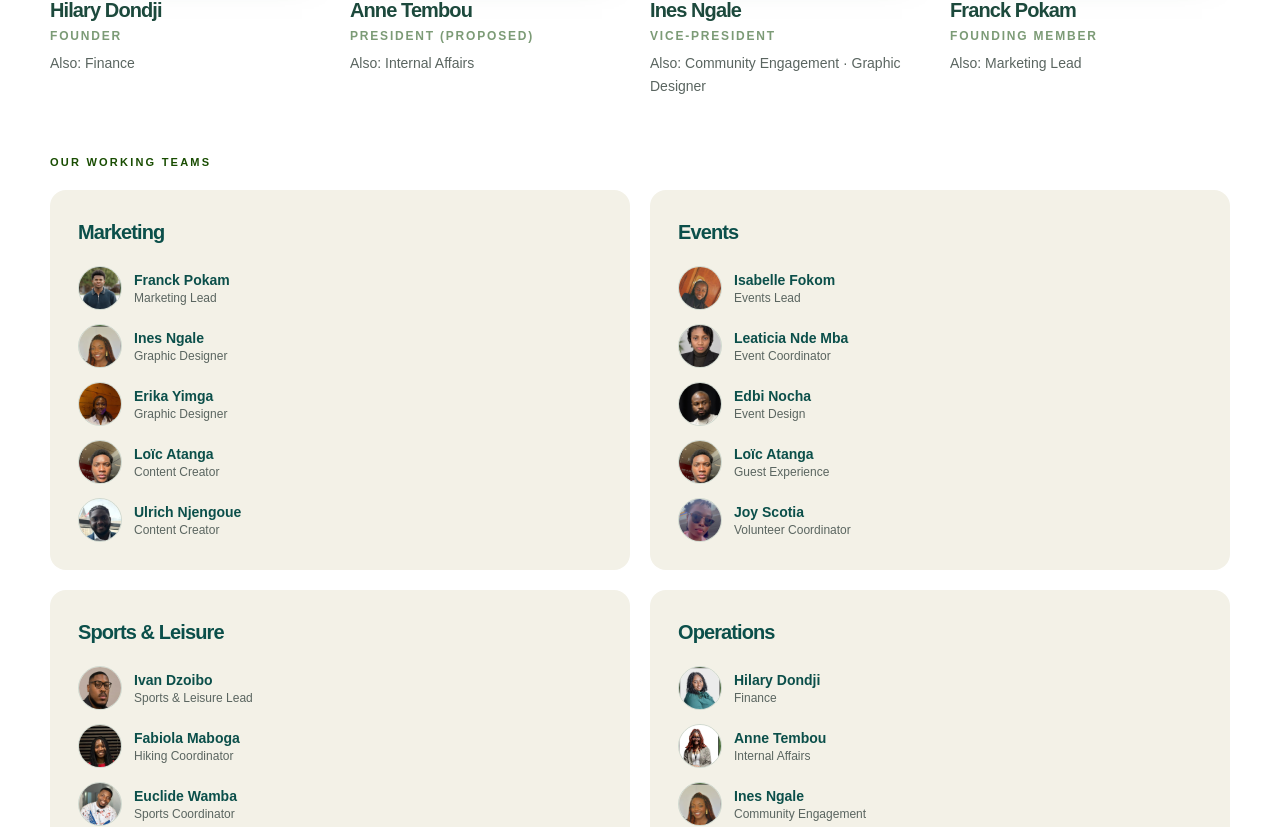
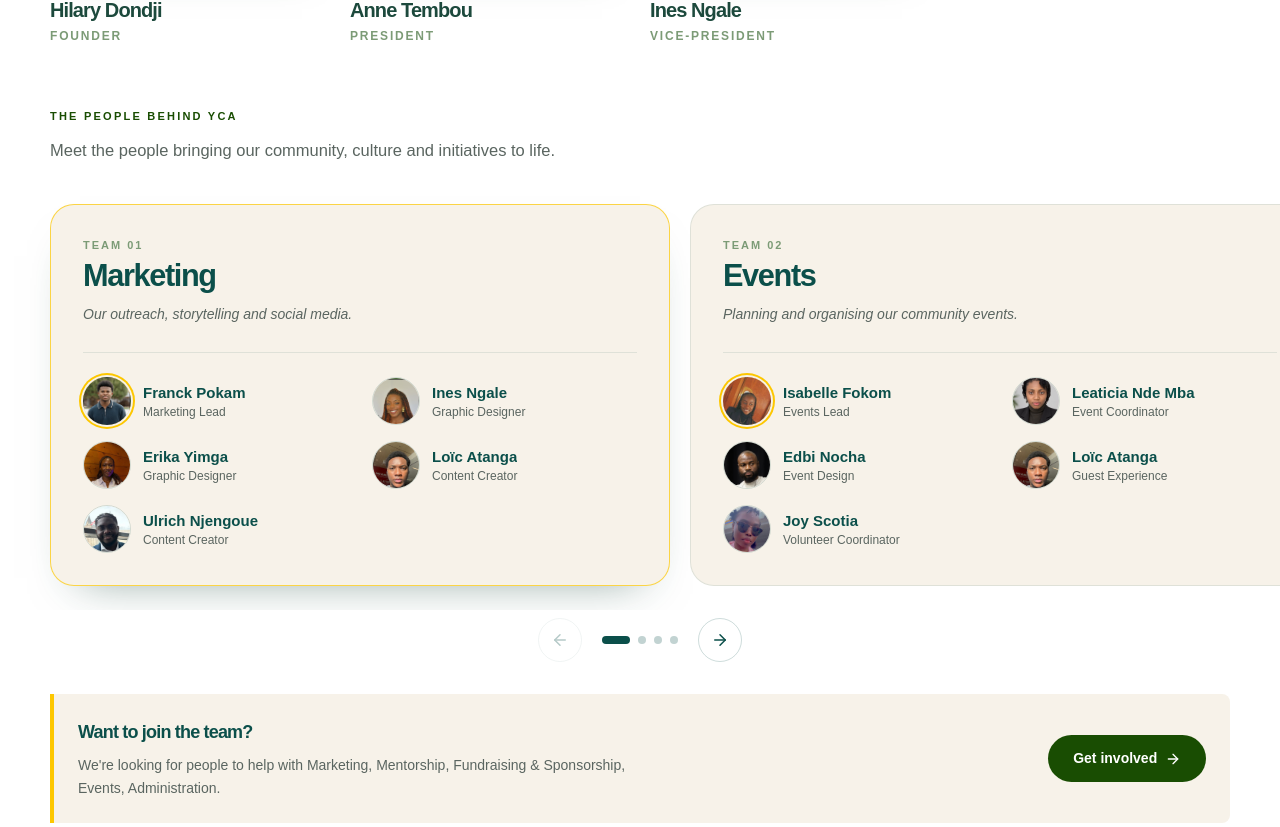
Before and after one commit to dzoibo/YCA-Website, a Next.js app: page / in a window 1280 px wide. Shown: the part 3791-4618 px from the top of the page. Built offline with nearby package versions, Linux system fonts and the light colour scheme.

Commit message:
fix: update texts

```diff
--- a/app/globals.css
+++ b/app/globals.css
@@ -32,6 +32,9 @@
   .nav-bar.is-scrolled { max-width: 1180px; border-radius: 999px; padding: 12px 22px 12px 28px; box-shadow: 0 16px 34px -22px rgba(28,73,60,.45); }
   .goal-number { color: transparent; -webkit-text-stroke: 1.5px var(--green); letter-spacing: -.02em; transition: color .4s cubic-bezier(.22,1,.36,1), -webkit-text-stroke-color .4s ease; }
   .group:hover .goal-number { color: var(--green); }
+  .no-scrollbar { scrollbar-width: none; }
+  .no-scrollbar::-webkit-scrollbar { display: none; }
+  .team-card { transition: border-color .4s ease, box-shadow .4s cubic-bezier(.22,1,.36,1); }
   .hamburger-bar { display: block; width: 100%; height: 2px; border-radius: 999px; background: currentColor; transform-origin: center; }
 }
 @media (max-width: 640px) { .page-width { width: min(100% - 2.5rem, 1180px); } }
--- a/components/LandingPage.tsx
+++ b/components/LandingPage.tsx
@@ -8,7 +8,14 @@ import {
   useInView,
   useReducedMotion,
 } from "motion/react";
-import { ArrowRight, Compass, Handshake, Users, X } from "lucide-react";
+import {
+  ArrowLeft,
+  ArrowRight,
+  Compass,
+  Handshake,
+  Users,
+  X,
+} from "lucide-react";
 import { Fragment, useEffect, useRef, useState } from "react";
 
 const easeCalm = [0.22, 1, 0.36, 1] as const;
@@ -34,18 +41,13 @@ const photos = {
 } as const;
 const administration = [
   [photos.hilary, "Hilary Dondji", "Founder", "Finance"],
-  [photos.anne, "Anne Tembou", "President (proposed)", "Internal Affairs"],
-  [
-    photos.ines,
-    "Ines Ngale",
-    "Vice-President",
-    "Community Engagement · Graphic Designer",
-  ],
-  [photos.franck, "Franck Pokam", "Founding Member", "Marketing Lead"],
+  [photos.anne, "Anne Tembou", "President"],
+  [photos.ines, "Ines Ngale", "Vice-President"],
 ] as const;
 const departments = [
   [
     "Marketing",
+    "Our outreach, storytelling and social media.",
     [
       [photos.franck, "Franck Pokam", "Marketing Lead"],
       [photos.ines, "Ines Ngale", "Graphic Designer"],
@@ -56,6 +58,7 @@ const departments = [
   ],
   [
     "Events",
+    "Planning and organising our community events.",
     [
       [photos.isabelle, "Isabelle Fokom", "Events Lead"],
       [photos.leaticia, "Leaticia Nde Mba", "Event Coordinator"],
@@ -66,6 +69,7 @@ const departments = [
   ],
   [
     "Sports & Leisure",
+    "Healthy lifestyles, teamwork and community pride.",
     [
       [photos.ivan, "Ivan Dzoibo", "Sports & Leisure Lead"],
       [photos.fabiola, "Fabiola Maboga", "Hiking Coordinator"],
@@ -74,6 +78,7 @@ const departments = [
   ],
   [
     "Operations",
+    "Day-to-day operations, finance and partnerships.",
     [
       [photos.hilary, "Hilary Dondji", "Finance"],
       [photos.anne, "Anne Tembou", "Internal Affairs"],
@@ -126,7 +131,7 @@ const programs = [
     "Music, food, stories, and a little piece of home.",
   ],
   [
-    "audience-profile.png",
+    "hike-pink-lake.png",
     "Event",
     "Outdoor days",
     "Seasonal · Gatineau Park",
@@ -134,6 +139,7 @@ const programs = [
   ],
 ] as const;
 const gallery = [
+  ["hike-pink-lake.png", "Outdoor Days - Spring 2026"],
   ["audience-wide.png", "Community Launch - Aug 2025"],
   ["two-women-portrait.png", "Culture Night - Nov 2025"],
   ["team-group.png", "Cultural Festival - Sept 2025"],
@@ -781,7 +787,11 @@ function About() {
                   initial={reduce ? false : { opacity: 0, y: 24 }}
                   whileInView={reduce ? {} : { opacity: 1, y: 0 }}
                   viewport={{ once: true, amount: 0.3 }}
-                  transition={{ duration: 0.6, delay: 0.15 + i * 0.08, ease: easeCalm }}
+                  transition={{
+                    duration: 0.6,
+                    delay: 0.15 + i * 0.08,
+                    ease: easeCalm,
+                  }}
                   className="group relative"
                 >
                   <div className="relative z-10 inline-flex items-center gap-3 bg-white pr-3">
@@ -808,6 +818,139 @@ function About() {
     </section>
   );
 }
+function TeamCarousel() {
+  const trackRef = useRef<HTMLDivElement>(null);
+  const reduce = useReducedMotion();
+  const [active, setActive] = useState(0);
+  const [atStart, setAtStart] = useState(true);
+  const [atEnd, setAtEnd] = useState(false);
+  const last = departments.length - 1;
+
+  const step = () => {
+    const track = trackRef.current;
+    const card = track?.firstElementChild as HTMLElement | null;
+    if (!track || !card) return 0;
+    return (
+      card.offsetWidth + parseFloat(getComputedStyle(track).columnGap || "0")
+    );
+  };
+
+  const sync = () => {
+    const track = trackRef.current;
+    if (!track) return;
+    const max = track.scrollWidth - track.clientWidth;
+    const end = track.scrollLeft >= max - 4;
+    setAtStart(track.scrollLeft <= 4);
+    setAtEnd(end);
+    setActive(
+      end ? last : Math.min(last, Math.round(track.scrollLeft / (step() || 1))),
+    );
+  };
+
+  useEffect(() => {
+    sync();
+    window.addEventListener("resize", sync);
+    return () => window.removeEventListener("resize", sync);
+  }, []);
+
+  const goTo = (index: number) =>
+    trackRef.current?.scrollTo({
+      left: index * step(),
+      behavior: reduce ? "auto" : "smooth",
+    });
+
+  return (
+    <Reveal className="mt-8">
+      <div
+        ref={trackRef}
+        onScroll={sync}
+        role="region"
+        aria-roledescription="carousel"
+        aria-label="YCA working teams"
+        tabIndex={0}
+        className="no-scrollbar flex snap-x snap-mandatory gap-5 overflow-x-auto scroll-px-5 px-5 pb-6 pt-2 outline-none sm:scroll-px-[max(1.75rem,calc((100%-1180px)/2))] sm:px-[max(1.75rem,calc((100%-1180px)/2))]"
+      >
+        {departments.map(([department, tagline, members], i) => (
+          <article
+            key={department}
+            aria-label={`${department}, ${members.length} members`}
+            className={`team-card flex w-[86%] shrink-0 snap-start flex-col rounded-3xl border bg-[#f7f2e9] p-6 sm:w-[72%] sm:p-8 lg:w-[min(620px,54%)] ${i === active ? "border-yellow-400/70 shadow-[0_22px_44px_-30px_rgba(28,73,60,.55)]" : "border-teal-900/10"}`}
+          >
+            <header className="flex items-start justify-between gap-4">
+              <div>
+                <p className="text-[11px] font-bold uppercase tracking-[.18em] text-[#7c9b76]">
+                  Team {String(i + 1).padStart(2, "0")}
+                </p>
+                <h3 className="font-display mt-2 text-[clamp(1.6rem,2.4vw,2rem)] font-extrabold leading-none text-teal-900">
+                  {department}
+                </h3>
+                <p className="mt-3 text-sm italic text-[#5a6560]">{tagline}</p>
+              </div>
+            </header>
+            <ul className="mt-7 grid gap-x-6 gap-y-4 border-t border-teal-900/10 pt-6 sm:grid-cols-2">
+              {members.map(([image, name, role]) => {
+                const lead = role.includes("Lead");
+                return (
+                  <li
+                    key={`${department}-${name}`}
+                    className="flex items-center gap-3"
+                  >
+                    <Image
+                      src={`/assets/${image}`}
+                      alt=""
+                      width={96}
+                      height={96}
+                      className={`size-12 shrink-0 rounded-full object-cover object-top ${lead ? "ring-2 ring-yellow-400 ring-offset-2 ring-offset-[#f7f2e9]" : "border border-teal-900/15"}`}
+                    />
+                    <div className="min-w-0">
+                      <p className="truncate text-[15px] font-semibold text-teal-900">
+                        {name}
+                      </p>
+                      <p className="text-xs text-[#5a6560]">{role}</p>
+                    </div>
+                  </li>
+                );
+              })}
+            </ul>
+          </article>
+        ))}
+      </div>
+      <div className="page-width mt-2 flex items-center justify-center gap-5">
+        <button
+          type="button"
+          aria-label="Previous team"
+          onClick={() => goTo(Math.max(0, active - 1))}
+          disabled={atStart}
+          className="grid size-11 place-items-center rounded-full border border-teal-900/20 text-teal-900 transition-colors hover:border-teal-900 hover:bg-teal-900 hover:text-white disabled:pointer-events-none disabled:opacity-30"
+        >
+          <ArrowLeft size={18} />
+        </button>
+        <div className="flex items-center gap-2">
+          {departments.map(([department], i) => (
+            <button
+              key={department}
+              type="button"
+              aria-label={`Show ${department} team`}
+              aria-current={i === active}
+              onClick={() => goTo(i)}
+              className={`h-2 rounded-full transition-all duration-300 ${i === active ? "w-7 bg-teal-900" : "w-2 bg-teal-900/25 hover:bg-teal-900/50"}`}
+            />
+          ))}
+        </div>
+        <button
+          type="button"
+          aria-label="Next team"
+          onClick={() => goTo(Math.min(last, active + 1))}
+          disabled={atEnd}
+          className="grid size-11 place-items-center rounded-full border border-teal-900/20 text-teal-900 transition-colors hover:border-teal-900 hover:bg-teal-900 hover:text-white disabled:pointer-events-none disabled:opacity-30"
+        >
+          <ArrowRight size={18} />
+        </button>
+      </div>
+    </Reveal>
+  );
+}
+
 function Team() {
   return (
     <section id="team" className="bg-white pb-20">
@@ -839,49 +982,20 @@ function Team() {
                 <p className="mt-1 text-xs font-bold uppercase tracking-[.15em] text-[#7c9b76]">
                   {role}
                 </p>
-                <p className="mt-2 text-sm leading-relaxed text-[#5a6560]">
-                  Also: {also}
-                </p>
               </article>
             </Reveal>
           ))}
         </div>
-        <Reveal>
-          <p className="eyebrow mt-14">Our working teams</p>
+        <Reveal className="mt-16">
+          <p className="eyebrow">The people behind YCA</p>
+          <p className="mt-3 max-w-xl text-[16.5px] leading-relaxed text-[#5a6560]">
+            Meet the people bringing our community, culture and initiatives to
+            life.
+          </p>
         </Reveal>
-        <div className="mt-5 grid gap-5 md:grid-cols-2">
-          {departments.map(([department, members], i) => (
-            <Reveal key={department} delay={(i % 2) * 0.06}>
-              <div className="h-full rounded-2xl bg-[#f3f1e7] p-6 transition-transform duration-300 ease-out hover:-translate-y-1 sm:p-7">
-                <h3 className="font-display text-xl font-bold text-teal-900">
-                  {department}
-                </h3>
-                <ul className="mt-5 grid gap-3.5">
-                  {members.map(([image, name, role]) => (
-                    <li
-                      key={`${department}-${name}`}
-                      className="flex items-center gap-3"
-                    >
-                      <Image
-                        src={`/assets/${image}`}
-                        alt=""
-                        width={88}
-                        height={88}
-                        className="size-11 shrink-0 rounded-full border border-teal-900/15 object-cover object-top"
-                      />
-                      <div>
-                        <p className="text-sm font-semibold text-teal-900">
-                          {name}
-                        </p>
-                        <p className="text-xs text-[#5a6560]">{role}</p>
       </div>
-                    </li>
-                  ))}
-                </ul>
-              </div>
-            </Reveal>
-          ))}
-        </div>
+      <TeamCarousel />
+      <div className="page-width">
         <Reveal>
           <div className="mt-8 flex flex-col gap-5 rounded-r-lg border-l-4 border-yellow-400 bg-[#f7f2e9] p-5 sm:flex-row sm:items-center sm:justify-between sm:p-6">
             <div>
```
Also changed, not shown: 1 other file (tests, documents, lock files or other folders). Lines whose indentation alone changed are shown as unchanged.
